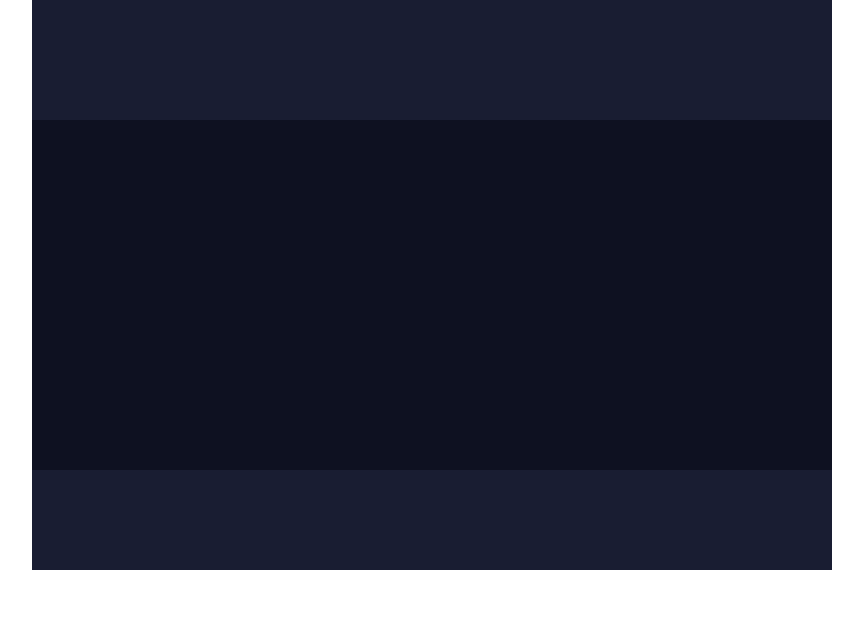
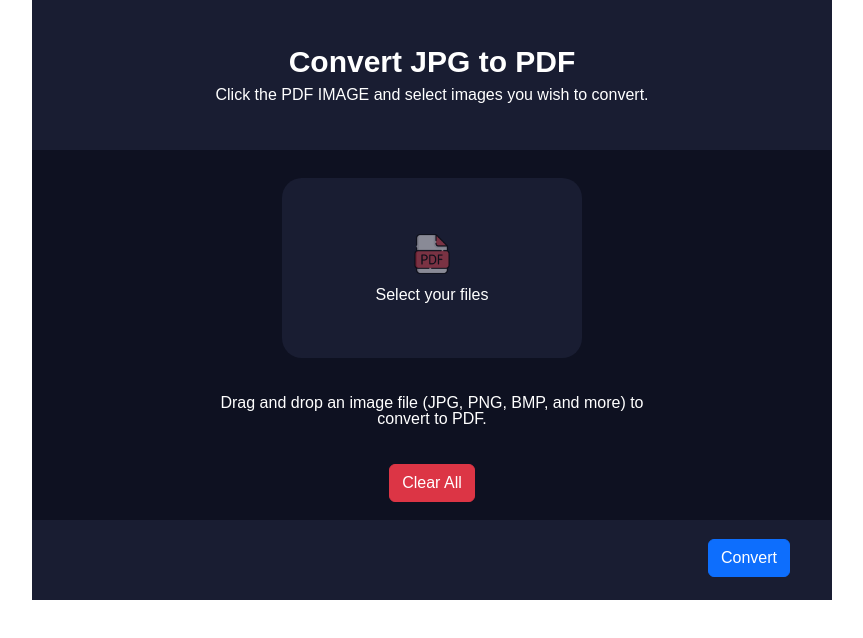
Before and after one commit to cabie8399/Image-to-Pdf-Converter, a React (Create React App) app: page / in a window 1280 px wide. Shown: the top 638 px of the page, without its empty margins (208-1071 px from the left). Built offline with nearby package versions, Linux system fonts and the light colour scheme.

Commit message:
[Feat] UI完成

```diff
--- a/main.mjs
+++ b/main.mjs
@@ -4,7 +4,7 @@ import { app, BrowserWindow } from 'electron';
 function createWindow() {
     const mainWindow = new BrowserWindow({
         width: 800,
-        height: 600,
+        height: 630,
         autoHideMenuBar: true,
         icon: './public/images/pdf.png',
     });
--- a/src/App.css
+++ b/src/App.css
@@ -5,15 +5,82 @@
 
 .header {
   background-color: #191d32;
-  height: 120px;
+  height: 150px;
+  display: flex;
+  /* 水平置中 */
+  justify-content: center;
+  /* 垂直置中 */
+  align-items: center;
+}
+
+.title {
+  font-size: 30px;
+  margin-bottom: 10px;
+  font-weight:bold;
+}
+
+.headerText{
+  max-width: 500px;
+  text-align: center;
+
 }
 
 .content {
   background-color: #0e1121;
-  height: 350px;
+  height: 370px;
+  display: flex;
+  flex-direction: column;
+  justify-content: center;
+  align-items: center;
+  justify-content: space-around;
 }
 
-.footer {
+.selectPdfArea {
   background-color: #191d32;
-  height: 100px;
+  width: 300px;
+  height: 180px;
+  margin-top: 10px;
+  border-radius: 20px;
+
+  display: flex;
+  flex-direction: column;
+  justify-content: center;
+  align-items: center;
 }
+
+.pdfImg img{
+  height: 40px;
+  width: 40px;
+  opacity: 0.5;
+}
+
+.selectPdfArea span {
+  margin-top: 10px;
+  font-size: 16px;
+}
+
+.selectPdfText {
+  max-width: 450px;
+  text-align:center;
+}
+
+.clearPdfBtn {
+  display: flex;
+  flex-direction: column;
+  justify-content: center;
+  align-items: center;
+}
+
+.footerBtn {
+  background-color: #191d32;
+  height: 80px;
+  display: flex;
+  flex-direction: column;
+  justify-content: space-around;
+  align-items: flex-end;
+}
+
+.footerBtn button {
+  margin-right: 30px;
+  margin-bottom: 5px;
+}
--- a/src/App.js
+++ b/src/App.js
@@ -6,15 +6,30 @@ function App() {
     <div className="App">
       <div className="container">
         <div className="row header">
-          <div className="col">
+          <div className='headerText'>
+            <p className='title'>Convert JPG to PDF</p>
+            <span>
+              Click the PDF IMAGE and select images you wish to convert.
+            </span>
           </div>
         </div>
         <div className="row content">
-          <div className="col">
+          <div className="selectPdfArea">
+            <div className="pdfImg">
+              <img src="./images/pdf.png" />
+            </div>
+            <span>Select your files</span>
+          </div>
+          <div className="selectPdfText">
+            Drag and drop an image file (JPG, PNG, BMP, and more) to convert to PDF.
+          </div>
+          <div className="clearPdfBtn">
+            <button type="button" className="btn btn-danger">Clear All</button>
           </div>
         </div>
         <div className="row footer">
-          <div className="col">
+          <div className="footerBtn">
+            <button type="button" className="btn btn-primary">Convert</button>
           </div>
         </div>
       </div>
--- a/src/index.css
+++ b/src/index.css
@@ -48,4 +48,5 @@ body {
 	margin: 0;
 	color: white;
 	overflow-y: hidden;
+	font-family:"Arial";
 }
```
Also changed, not shown: 1 other file (tests, documents, lock files or other folders).
